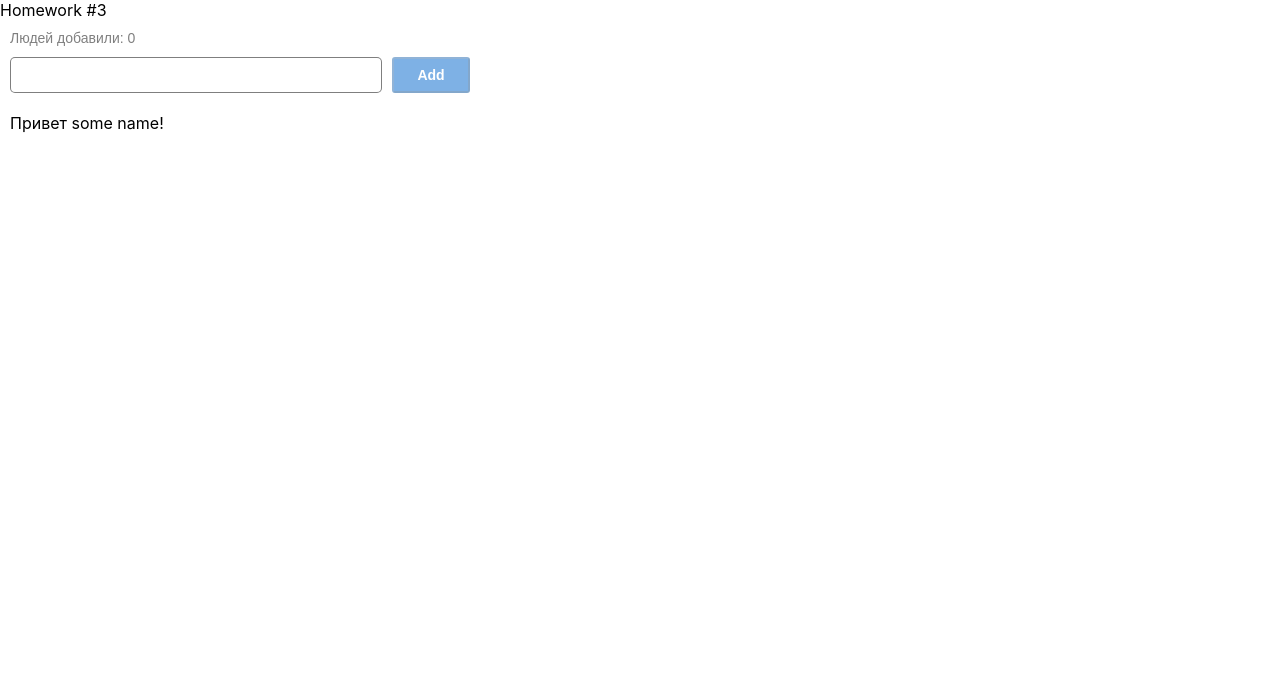
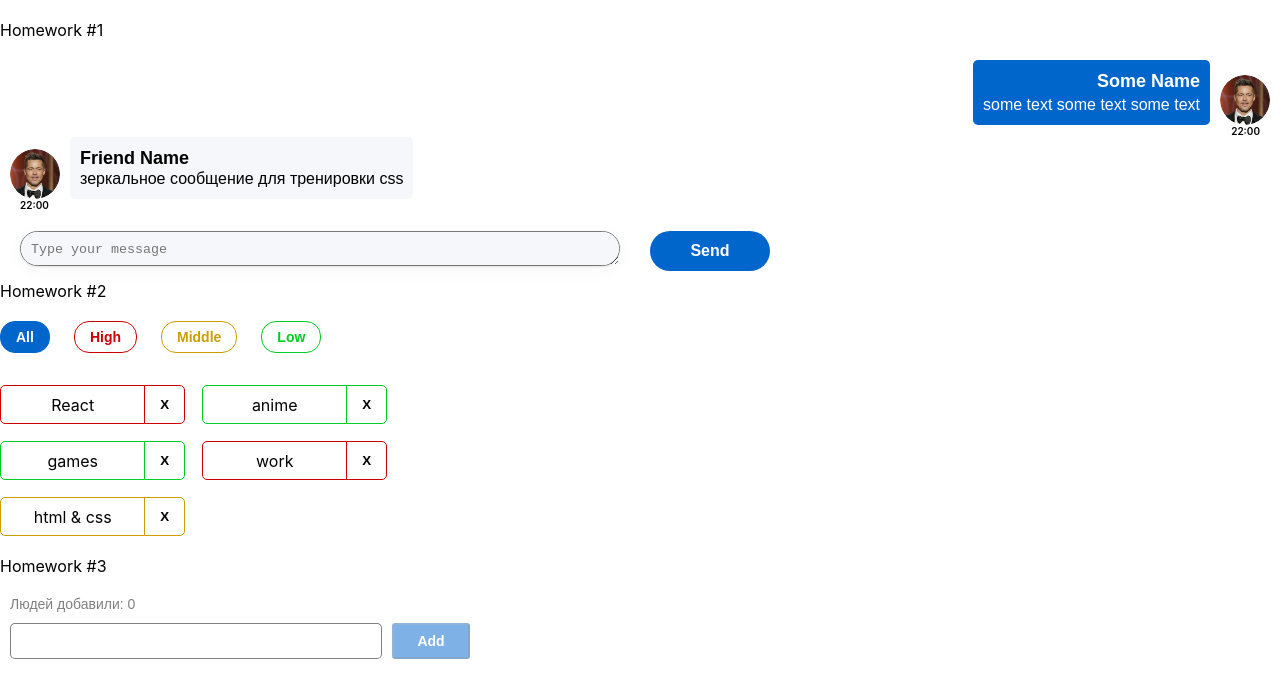
Before and after one commit to Serg-nt/homeworks-by-ignat, a React (Create React App) app: page / in a window 1280 px wide. Shown: the top 698 px of the page. Built offline with nearby package versions, Linux system fonts and the light colour scheme.

Commit message:
add hw3 final

```diff
--- a/src/s1-main/App.module.css
+++ b/src/s1-main/App.module.css
@@ -3,9 +3,9 @@
 }
 
 .hw {
-
+    margin-top: 20px;
 }
 
 .hwTitle {
-
+    margin-top: 20px;
 }
--- a/src/s1-main/App.tsx
+++ b/src/s1-main/App.tsx
@@ -7,9 +7,9 @@ import HW3 from "../s2-homeworks/hw03/HW3";
 function App() {
     return (
         <div className={s.App}>
-            {/*<HW1/>*/}
+            <HW1/>
             {/*раскомментировать по ходу выполнения*/}
-            {/*<HW2/>*/}
+            <HW2/>
             <HW3/>
             {/*<HW4/>*/}
 
--- a/src/s2-homeworks/hw03/GreetingContainer.tsx
+++ b/src/s2-homeworks/hw03/GreetingContainer.tsx
@@ -64,7 +64,7 @@ const GreetingContainer: React.FC<GreetingContainerPropsType> = ({
     }
 
     const totalUsers = users.length
-    const lastUserName = users.length > 0 ? users[users.length - 1].name : 'some name'
+    const lastUserName = users.length > 0 ? users[users.length - 1].name : ''
 
     return (
         <Greeting
```
Also changed, not shown: 1 other file (tests, documents, lock files or other folders).
